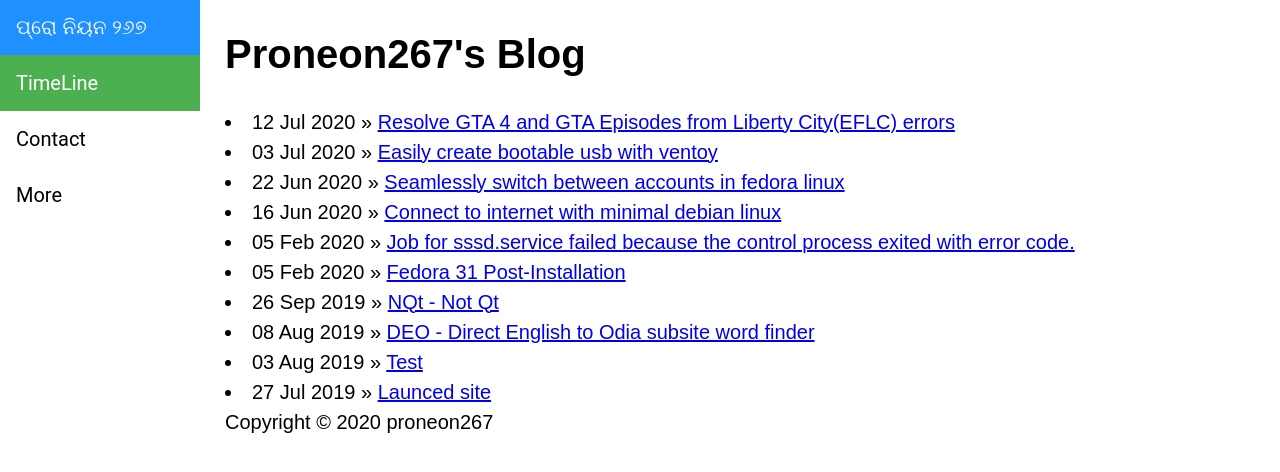
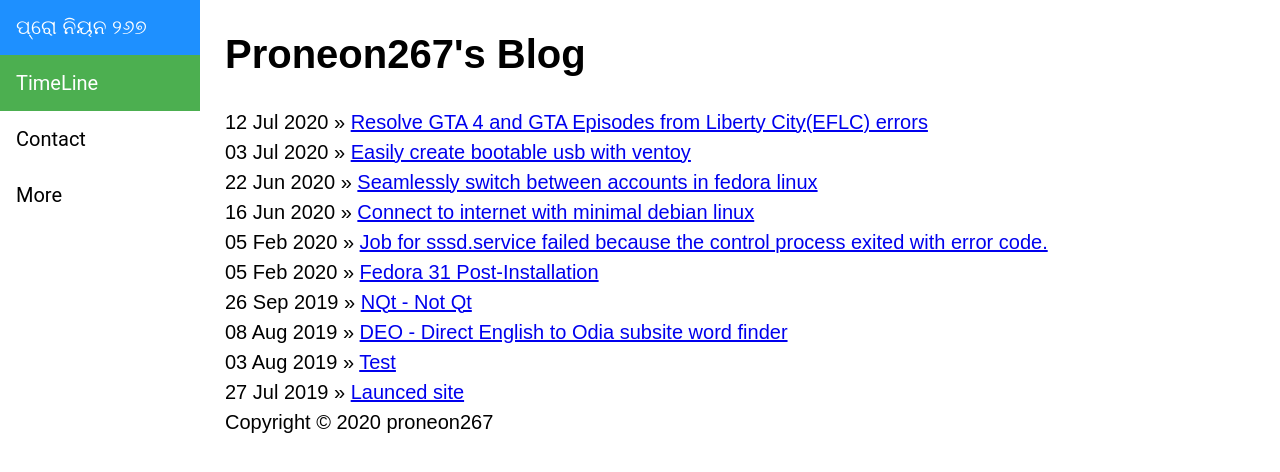
Before and after one commit to proneon267/proneon267.github.io, a Jekyll site: the page built from blog/index.html, in a window 1280 px wide and 1002 px high. Shown: the top 472 px of the window. Built offline with Jekyll 4.4.1, drawn with Linux system fonts in a browser that asks for light colours.

Commit message:
Update index.html

```diff
--- a/blog/index.html
+++ b/blog/index.html
@@ -4,7 +4,7 @@ title: Proneon267's Blog
 blogstatus: active
 ---
 	<h1>{{ page.title }}</h1>
-	<div class="timeline">
+	<div class="nobullet">
 
 	  {% for post in site.posts %}
 	    <li><span>{{ post.date | date_to_string }}</span> » <a href="{{ post.url }}" title="{{ post.title }}">{{ post.title }}</a></li>
```
